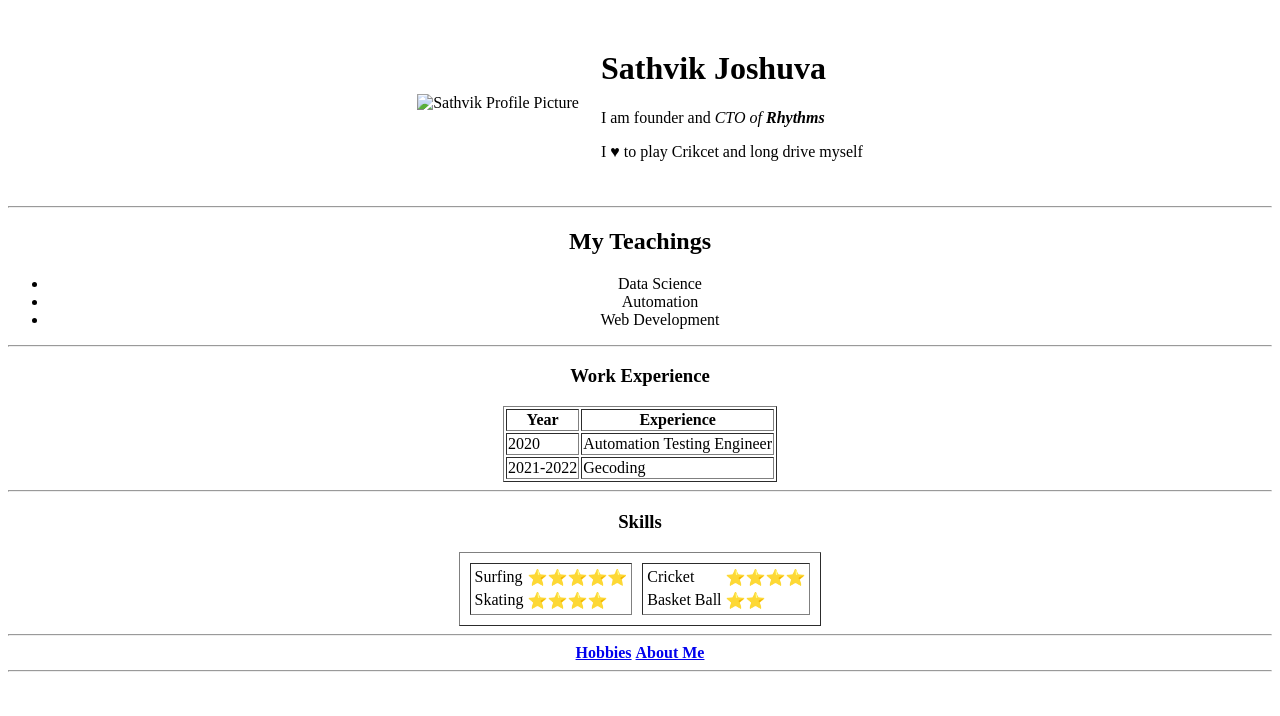
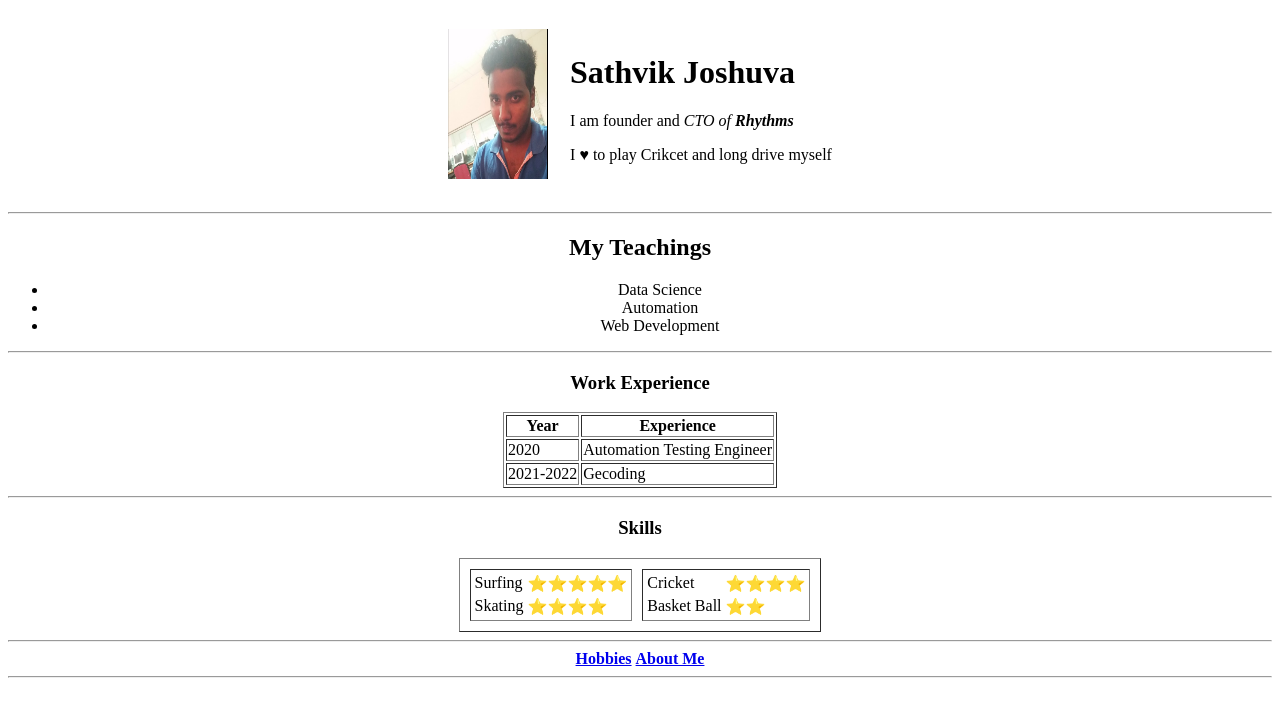
Before and after one commit to SathvikJoshuva/cv, a plain HTML site: page index.html in a window 1280 px wide. Drawn offline with Linux system fonts and the light colour scheme.

Commit message:
Update index.html
changed file path of the photo

```diff
--- a/index.html
+++ b/index.html
@@ -8,7 +8,7 @@
   <center>
     <table cellspacing="20">
        <td>
-         <img src="../images/sathvik.png" alt="Sathvik Profile Picture" width="100" height="
+         <img src="sathvik.png" alt="Sathvik Profile Picture" width="100" height="
          150">
        </td>
        <td><h1><strong>Sathvik Joshuva</strong></h1>
```
